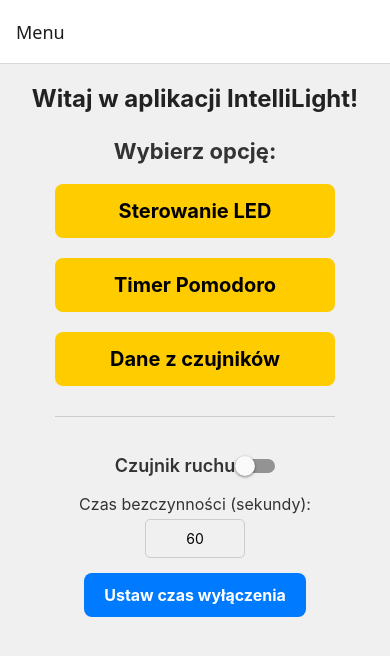
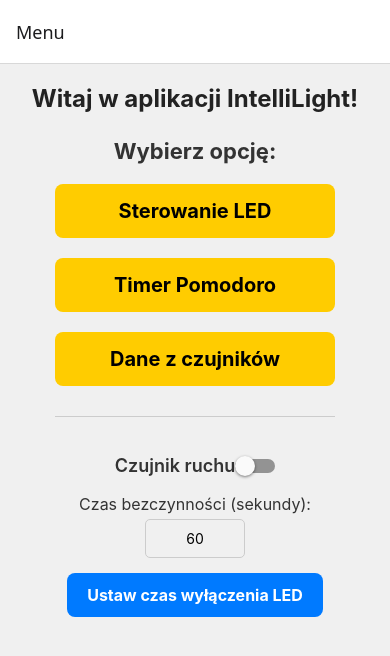
Before and after one commit to mirkosms/IntelliLight-App, a React Native app: screen / in a window 390 px wide. Shown: the top 656 px of the page. Built offline with nearby package versions, Linux system fonts and the light colour scheme; no server answers.

Commit message:
chore: apply minor UI adjustments and code cleanup

```diff
--- a/screens/MenuScreen.js
+++ b/screens/MenuScreen.js
@@ -91,7 +91,7 @@ export default function MenuScreen({ navigation, esp32IP }) {
         value={motionTimeout}
         onChangeText={setMotionTimeout}
       />
-      <AppButton title="Ustaw czas wyłączenia" onPress={updateMotionTimeout} />
+      <AppButton title="Ustaw czas wyłączenia LED" onPress={updateMotionTimeout} />
     </View>
   );
 }
```
